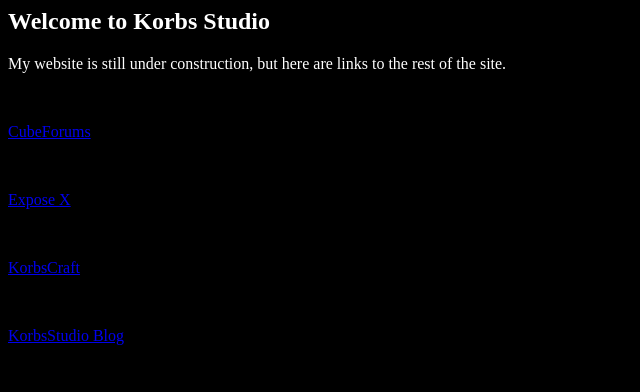
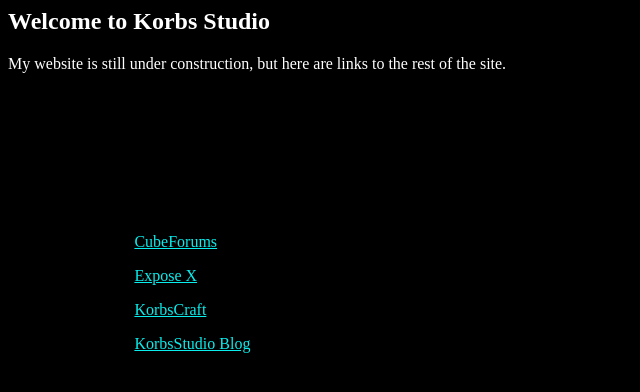
Before and after one commit to Hacker-Hub/CorbsEditor.github.io, a plain HTML site: page index.html in a window 1280 px wide. Shown: the whole page, without its empty margins (0-640 px from the left). Drawn offline with Linux system fonts and the light colour scheme.

Commit message:
Update index.html

```diff
--- a/index.html
+++ b/index.html
@@ -4,6 +4,19 @@
   background-color: black;
     color: white;
   }
+  .pages {
+     margin-top: 10%;
+    margin-left: 10%;
+    }
+  a {
+    color: #0AEDED;
+    }
+  a:visited {
+    color: #0AEDED;
+    }
+  a:hover {
+    color: #7EEEEE;
+    }
 </style>
 <body>
   <h2>Welcome to Korbs Studio</h2>
@@ -11,9 +24,9 @@
     <p>My website is still under construction, but here are links to the rest of the site.</p>
     <br>
     <div class="pages">
-      <p><a href="CubeForums/">CubeForums</a></p> <br>
-      <p><a href="ExposeX/">Expose X</a></p> <br>
-      <p><a href="Korbscraft/">KorbsCraft</a></p> <br>
+      <p><a href="CubeForums/">CubeForums</a></p>
+      <p><a href="ExposeX/">Expose X</a></p>
+      <p><a href="Korbscraft/">KorbsCraft</a></p>
       <p><a href="blog/">KorbsStudio Blog</a></p>
     </div>
   </div>
```
